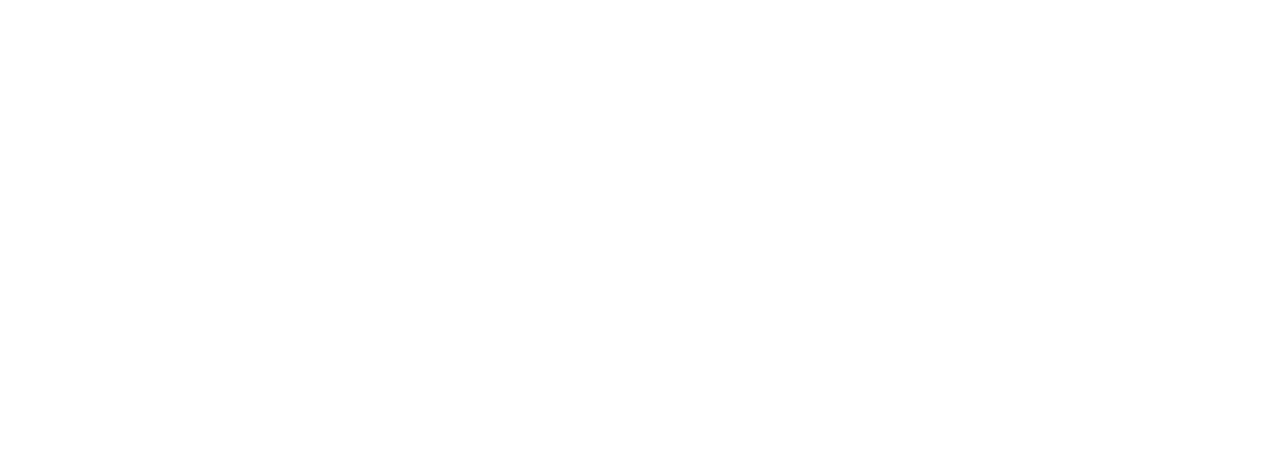
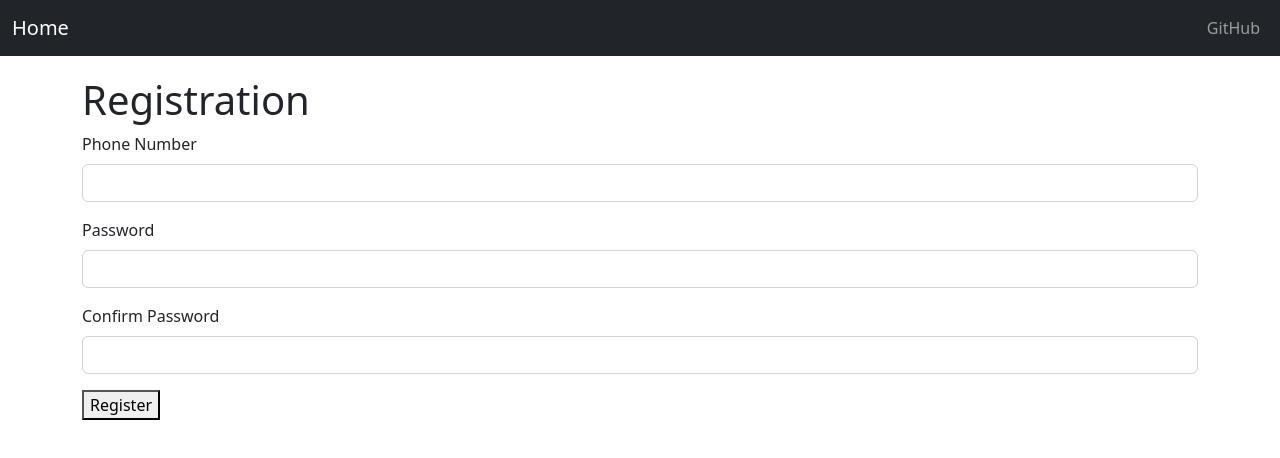
Before and after one commit to mariana0412/Supermarket, a React (Create React App) app in the folder client/: page /register in a window 1280 px wide. Before the commit this address had no page. Shown: the top 458 px of the page. Built offline with nearby package versions, Linux system fonts and the light colour scheme.

Commit message:
Create Register and Login pages

```diff
--- a/client/package.json
+++ b/client/package.json
@@ -6,13 +6,16 @@
     "@testing-library/jest-dom": "^5.16.5",
     "@testing-library/react": "^13.4.0",
     "@testing-library/user-event": "^13.5.0",
+    "axios": "^1.3.5",
     "bootstrap": "^5.2.3",
     "react": "^18.2.0",
     "react-cookie": "^4.1.1",
     "react-dom": "^18.2.0",
     "react-router-dom": "^6.10.0",
     "react-scripts": "5.0.1",
+    "react-validation": "^3.0.7",
     "reactstrap": "^9.1.8",
+    "validator": "^13.9.0",
     "web-vitals": "^2.1.4"
   },
   "scripts": {
--- a/client/src/App.js
+++ b/client/src/App.js
@@ -22,6 +22,9 @@
         <Routes>
             <Route exact path="/" element={<Home/>}/>
 
+            <Route exact path="/login" element={<Login/>}/>
+            <Route exact path="/register" element={<Register/>}/>
+
             <Route path='/categories' exact={true} element={<CategoryList/>}/>
             <Route path='/categories/:id' element={<CategoryEdit/>}/>
 
--- /dev/null
+++ b/client/src/components/Auth/Login.js
@@ -0,0 +1,77 @@
+import React, { useState } from "react";
+import axios from "axios";
+import { Container, Form, FormGroup, Label, Input, Button } from "reactstrap";
+import AppNavbar from "../AppNavbar";
+
+function LoginPage() {
+    const [phoneNumber, setPhoneNumber] = useState("");
+    const [password, setPassword] = useState("");
+
+    const handleSubmit = (e) => {
+        e.preventDefault();
+
+        axios
+            .post("api/auth/authenticate", {
+                phone_number: phoneNumber,
+                user_password: password,
+            })
+            .then((response) => {
+                if (response.data && response.data.token) {
+                    localStorage.setItem('token', response.data.token);
+                    console.log('token: ' + response.data.token)
+                    // redirect to the dashboard or home page
+                } else {
+                    // handle error if response is missing data or token
+                    console.error('Invalid API response:', response);
+                }
+            })
+            .catch((error) => {
+                console.error(error);
+                if (error.response && error.response.status === 403) {
+                    alert("Incorrect phone number or password");
+                } else {
+                    alert("An error occurred");
+                }
+            });
+    };
+
+    return (
+        <div>
+            <AppNavbar />
+            <Container>
+                <h2>Login</h2>
+                <Form onSubmit={handleSubmit}>
+                    <FormGroup>
+                        <Label for="phoneNumber">Phone Number</Label>
+                        <Input
+                            type="tel"
+                            name="phoneNumber"
+                            id="phoneNumber"
+                            required
+                            value={phoneNumber}
+                            onChange={(e) => setPhoneNumber(e.target.value)}
+                            autoComplete="phoneNumber"
+                        />
+                    </FormGroup>
+
+                    <FormGroup>
+                        <Label for="password">Password</Label>
+                        <Input
+                            type="password"
+                            name="password"
+                            id="password"
+                            required
+                            value={password}
+                            onChange={(e) => setPassword(e.target.value)}
+                            autoComplete="current-password"
+                        />
+                    </FormGroup>
+
+                    <Button type="submit" color="primary">Login</Button>
+                </Form>
+            </Container>
+        </div>
+    );
+}
+
+export default LoginPage;
--- /dev/null
+++ b/client/src/components/Auth/Register.js
@@ -0,0 +1,82 @@
+import React, { useState } from "react";
+import axios from "axios";
+import { Container, Form, FormGroup, Label, Input } from 'reactstrap';
+import AppNavbar from "../AppNavbar";
+
+
+function RegisterPage() {
+    const [phoneNumber, setPhoneNumber] = useState("");
+    const [password, setPassword] = useState("");
+    const [confirmPassword, setConfirmPassword] = useState("");
+
+    const handleSubmit = (e) => {
+        e.preventDefault();
+        if (password !== confirmPassword) {
+            alert("Passwords do not match");
+            return;
+        }
+
+        axios
+            .post("api/auth/register", {
+                phone_number: phoneNumber,
+                user_password: password,
+            })
+            .then((response) => {
+                if (response.status === 204) {
+                    alert("You are not Zlagoda's employee");
+                } else if (response.status === 200) {
+                    alert("You have registered successfully");
+                }
+            })
+            .catch((error) => {
+                console.error(error);
+            });
+    };
+
+    return (
+        <div>
+            <AppNavbar />
+            <Container>
+                <h1>Registration</h1>
+                <Form onSubmit={handleSubmit}>
+                    <FormGroup>
+                        <Label for="phoneNumber">Phone Number</Label>
+                        <Input
+                            type="tel"
+                            name="phoneNumber"
+                            id="phoneNumber"
+                            value={phoneNumber}
+                            onChange={(e) => setPhoneNumber(e.target.value)}
+                            required
+                        />
+                    </FormGroup>
+                    <FormGroup>
+                        <Label for="password">Password</Label>
+                        <Input
+                            type="password"
+                            name="password"
+                            id="password"
+                            value={password}
+                            onChange={(e) => setPassword(e.target.value)}
+                            required
+                        />
+                    </FormGroup>
+                    <FormGroup>
+                        <Label for="confirmPassword">Confirm Password</Label>
+                        <Input
+                            type="password"
+                            name="confirmPassword"
+                            id="confirmPassword"
+                            value={confirmPassword}
+                            onChange={(e) => setConfirmPassword(e.target.value)}
+                            required
+                        />
+                    </FormGroup>
+                    <button type="submit">Register</button>
+                </Form>
+            </Container>
+        </div>
+    );
+}
+
+export default RegisterPage;
```
Also changed, not shown: 1 other file (tests, documents, lock files or other folders).
